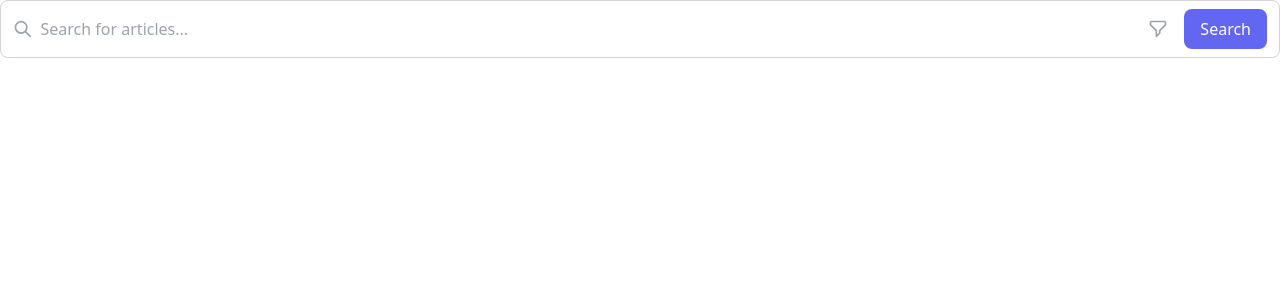
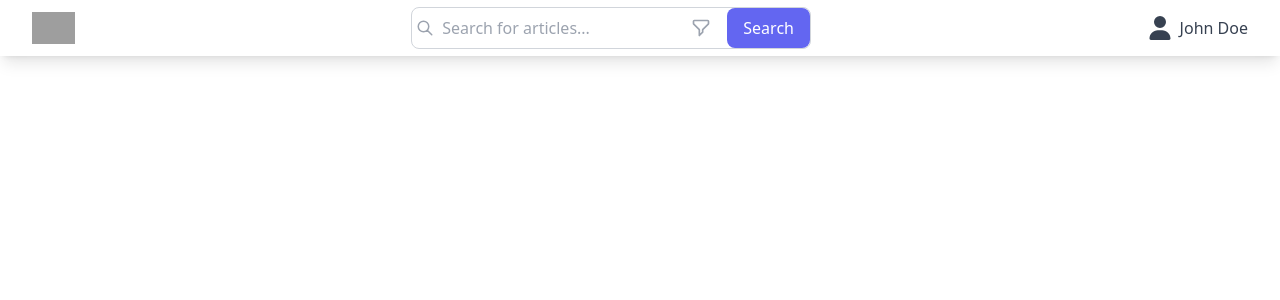
Before and after one commit to ahmadjoya/news-aggregator-frontend, a React (Create React App) app: page / in a window 1280 px wide. Shown: the top 300 px of the page. Built offline with nearby package versions, Linux system fonts and the light colour scheme; grey boxes are pictures that could not be loaded.

Commit message:
feat: header done

```diff
--- a/package.json
+++ b/package.json
@@ -3,6 +3,9 @@
   "version": "0.1.0",
   "private": true,
   "dependencies": {
+    "@fortawesome/fontawesome-svg-core": "^6.3.0",
+    "@fortawesome/free-solid-svg-icons": "^6.3.0",
+    "@fortawesome/react-fontawesome": "^0.2.0",
     "@headlessui/react": "^1.7.13",
     "@heroicons/react": "1.0.4",
     "@hookform/resolvers": "^2.9.11",
--- a/src/Components/home.jsx
+++ b/src/Components/home.jsx
@@ -1,9 +1,11 @@
+import Header from "./layout/header";
 import SearchFilter from "./search/search-filter";
 
 const Home = () => {
   return (
     <>
-      <SearchFilter />
+      <Header />
+      {/* <SearchFilter /> */}
     </>
   );
 };
--- /dev/null
+++ b/src/Components/layout/header.jsx
@@ -0,0 +1,114 @@
+import React, { useState } from "react";
+import { Link } from "react-router-dom";
+import { FontAwesomeIcon } from "@fortawesome/react-fontawesome";
+import { faSearch, faBars, faUser } from "@fortawesome/free-solid-svg-icons";
+import { Transition } from "@headlessui/react";
+import SearchFilter from "../search/search-filter";
+
+const Header = () => {
+  const [isDropdownOpen, setIsDropdownOpen] = useState(false);
+  const toggleMenu = () => {
+    isDropdownOpen ? setIsDropdownOpen(false) : setIsDropdownOpen(true);
+  };
+  return (
+    <nav className="bg-white shadow-lg">
+      <div className="mx-auto px-4 sm:px-6 lg:px-8">
+        <div className="flex items-center justify-between h-14 flex-grow">
+          <div className="flex items-center">
+            <Link to="/">
+              <img
+                className="h-8"
+                src="https://tailwindui.com/img/logos/workflow-mark-indigo-600.svg"
+                alt="Workflow"
+              />
+            </Link>
+          </div>
+
+          <div className="hidden sm:block sm:ml-6">
+            <SearchFilter />
+          </div>
+          <div className="hidden sm:block sm:ml-6">
+            <div className="flex space-x-4">
+              <div className="relative">
+                <button
+                  onClick={() => setIsDropdownOpen(!isDropdownOpen)}
+                  className="flex items-center text-gray-700 hover:text-gray-900 focus:outline-none focus:text-gray-900"
+                  id="user-menu"
+                  aria-label="User menu"
+                  aria-haspopup="true"
+                >
+                  <FontAwesomeIcon icon={faUser} className="h-6 w-6" />
+                  <span className="ml-2 font-medium">John Doe</span>
+                </button>
+                <Transition
+                  show={isDropdownOpen}
+                  enter="transition ease-out duration-100 transform"
+                  enterFrom="opacity-0 scale-95"
+                  enterTo="opacity-100 scale-100"
+                  leave="transition ease-in duration-75 transform"
+                  leaveFrom="opacity-100 scale-100"
+                  leaveTo="opacity-0 scale-95"
+                >
+                  <div className="absolute z-10 right-0 mt-2 w-48 rounded-md shadow-lg">
+                    <div className="py-1 rounded-md bg-white shadow-xs">
+                      <Link
+                        to="/"
+                        className="block px-4 py-2 text-sm text-gray-700 hover:bg-gray-100 hover:text-gray-900"
+                      >
+                        Settings
+                      </Link>
+                      <Link
+                        to="/"
+                        className="block px-4 py-2 text-sm text-gray-700 hover:bg-gray-100 hover:text-gray-900"
+                      >
+                        Preferences
+                      </Link>
+                    </div>
+                  </div>
+                </Transition>
+              </div>
+            </div>
+          </div>
+          <div className="sm:hidden ml-6">
+            <button
+              type="button"
+              className="inline-flex items-center justify-center p-2 rounded-md text-gray-700 hover:text-gray-900 hover:bg-gray-100 focus:outline-none focus:bg-gray-100 focus:text-gray-900"
+              aria-controls="mobile-menu"
+              aria-expanded="false"
+              onClick={() => toggleMenu()}
+            >
+              <span className="sr-only">Open main menu</span>
+              <FontAwesomeIcon icon={faBars} className="h-6 w-6" />
+            </button>
+          </div>
+        </div>
+      </div>
+
+      {isDropdownOpen ? (
+        <div className="sm:hidden" id="mobile-menu">
+          <div className="px-2 pt-2 pb-3 space-y-1">
+            <Link
+              to="/"
+              className="block px-3 py-2 rounded-md text-base font-medium text-gray-700 hover:text-gray-900 hover:bg-gray-50"
+            >
+              Settings
+            </Link>
+            <Link
+              to="/"
+              className="block px-3 py-2 rounded-md text-base font-medium text-gray-700 hover:text-gray-900 hover:bg-gray-50"
+            >
+              Preferences
+            </Link>
+            <div className="relative">
+              <SearchFilter />
+            </div>
+          </div>
+        </div>
+      ) : (
+        ""
+      )}
+    </nav>
+  );
+};
+
+export default Header;
--- a/src/Components/search/search-filter.jsx
+++ b/src/Components/search/search-filter.jsx
@@ -37,17 +37,17 @@ function SearchFilter() {
   };
 
   return (
-    <div className="flex items-center border border-gray-300 rounded-lg px-3 py-2">
+    <div className="flex items-center border border-gray-300 rounded-lg pl-1">
+      <div className="flex flex-col flex-grow">
         <div className="flex items-center flex-grow">
           <SearchIcon className="h-5 w-5 text-gray-400 mr-2" />
           <input
             type="text"
             className="w-full outline-none text-gray-700"
             placeholder="Search for articles..."
-          // value={searchQuery}
-          // onChange={(e) => setSearchQuery(e.target.value)}
             {...register("keywords")}
           />
+        </div>
         {errors.keywords && (
           <p className="text-red-500 text-sm">{errors.keywords.message}</p>
         )}
@@ -99,8 +99,6 @@ function SearchFilter() {
                       </label>
                       <select
                         className="mt-1 block w-full py-2 px-3 border border-gray-300 bg-white rounded-md shadow-sm focus:outline-none focus:ring-indigo-500 focus:border-indigo-500 sm:text-sm"
-                        // value={selectedSource}
-                        // onChange={(e) => setSelectedSource(e.target.value)}
                         {...register("source")}
                       >
                         <option value="">All</option>
@@ -122,8 +120,6 @@ function SearchFilter() {
                       <input
                         type="date"
                         className="mt-1 block w-full py-2 px-3 border border-gray-300 bg-white rounded-md shadow-sm focus:outline-none focus:ring-indigo-500 focus:border-indigo-500 sm:text-sm"
-                        // value={selectedDate}
-                        // onChange={(e) => setSelectedDate(e.target.value)}
                         {...register("date")}
                       />
                       {errors.date && (
```
Also changed, not shown: 1 other file (tests, documents, lock files or other folders). Lines whose indentation alone changed are shown as unchanged.
